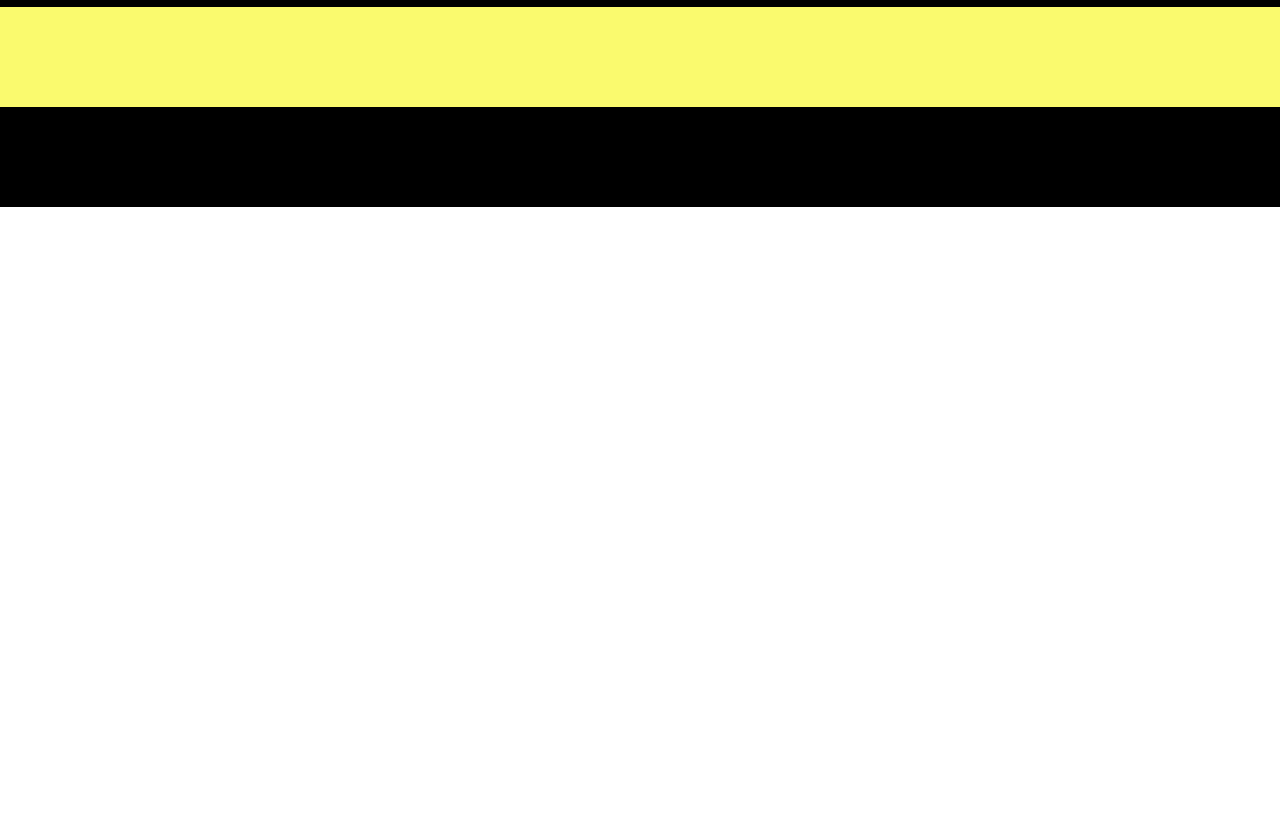
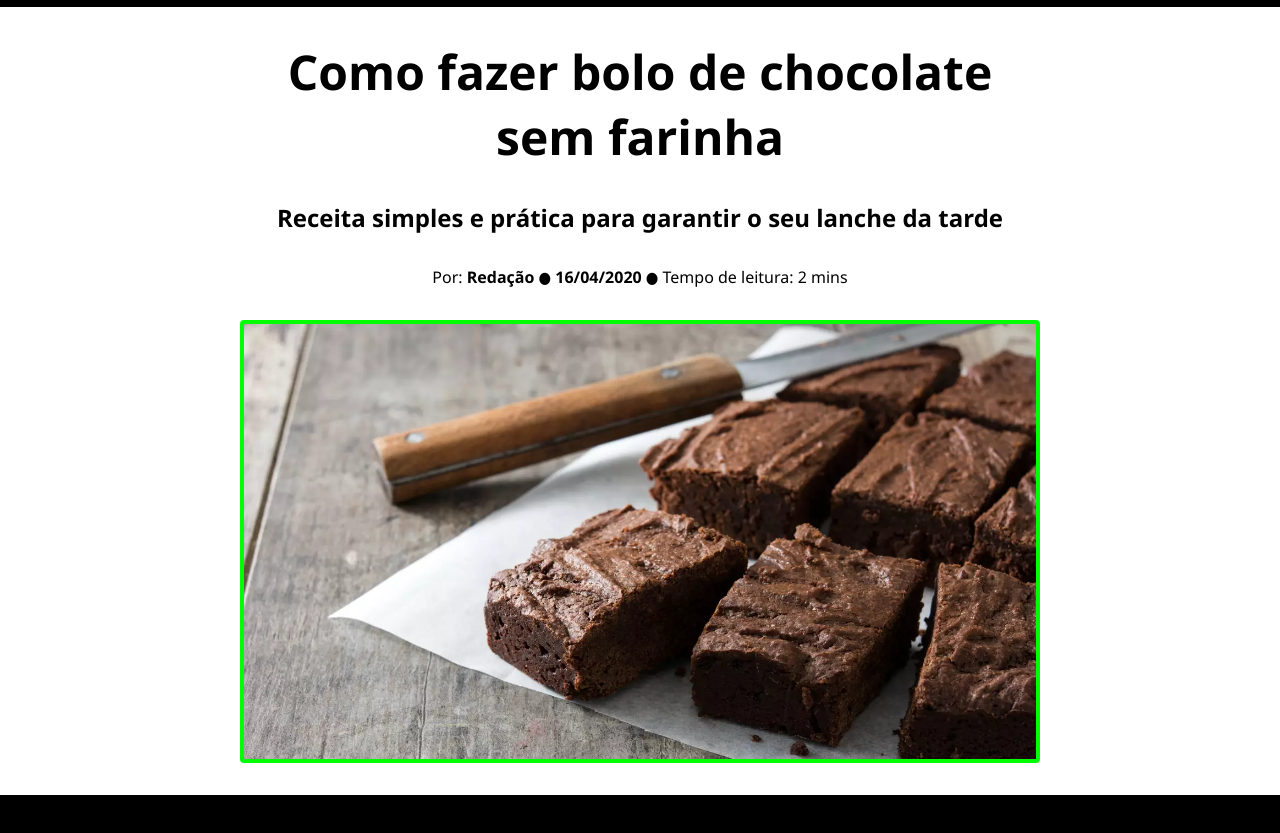
Before and after one commit to AndreLuisConstantino/receita-bolo, a plain HTML site: page index.html in a window 1280 px wide. Shown: the part 93-926 px from the top of the page. Before the commit the page ends 800 px from the top, so only its background shows below. Drawn offline with Linux system fonts and the light colour scheme.

Commit message:
adicão do CSS

```diff
--- a/index.html
+++ b/index.html
@@ -10,7 +10,16 @@
     <header>
         <img src="./img/Smart-Logo.svg" alt="logo da Smart Fit" class="logo">
     </header>
-    <main></main>
+    <main>
+        <section class="intro-container">
+            <h1 class="titulo">Como fazer bolo de chocolate sem farinha</h1>
+            <h2 class="sub-titulo">Receita simples e prática para garantir o seu lanche da tarde</h2>
+            <p class="info">Por: <span>Redação ● 16/04/2020 ●</span> Tempo de leitura: 2 mins</p>
+            <img class="foto-bolo" src="./img/receita-sem-farinha.webp" alt="Pedaços de bolo">
+        </section>
+        <section class="ingredientes-conteiner"></section>
+        <section class="preparo-conteiner"></section>
+    </main>
     <footer></footer>
 
 </body>
--- a/style.css
+++ b/style.css
@@ -16,10 +16,38 @@ header{
     height: 80px;
 }
 main{
-    height: 100px;
-    background-color: #fafa6e;
+
 }
-
+.intro-container{
+    display: flex;
+    align-items: center;
+    flex-direction: column;
+    gap: 32px;
+    padding-top: 32px;
+    padding-bottom: 32px;
+}
+.titulo{
+    text-align: center;
+    width: 800px;
+    font-family: 'Segoe UI', Tahoma, Geneva, Verdana, sans-serif;
+    font-size: 48px;
+}
+.sub-titulo{
+    font-family: 'Segoe UI', Tahoma, Geneva, Verdana, sans-serif;
+    font-weight: 400px;
+}
+.info{
+    font-family: 'Segoe UI', Tahoma, Geneva, Verdana, sans-serif;
+}
+.info span{
+    font-family: 'Segoe UI', Tahoma, Geneva, Verdana, sans-serif;
+    font-weight: 900;
+}
+.foto-bolo {
+    width: 800px;
+    border: 4px solid lime;
+    border-radius: 4px;
+}
 footer{
     height: 100px;
     background-color: black;
```
Also changed, not shown: img/receita-sem-farinha.webp (added).
